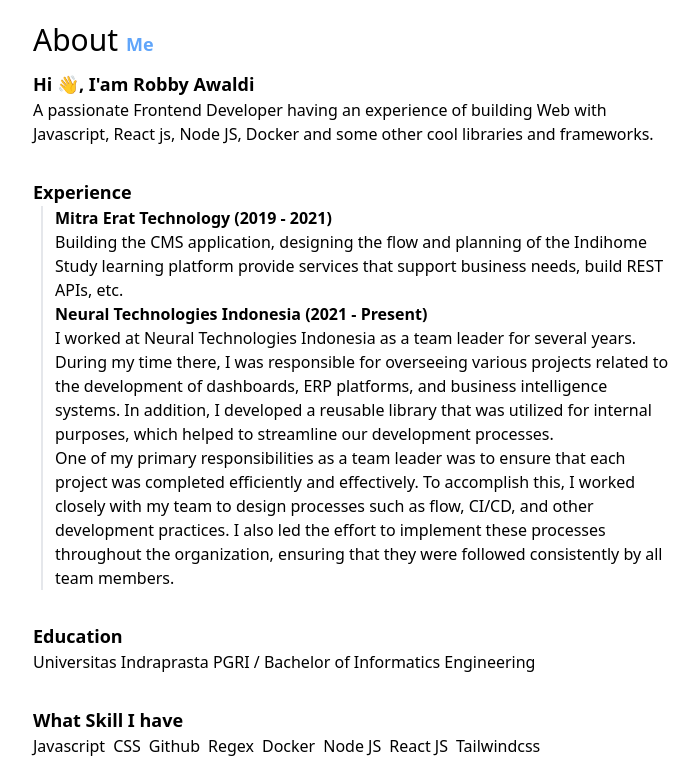
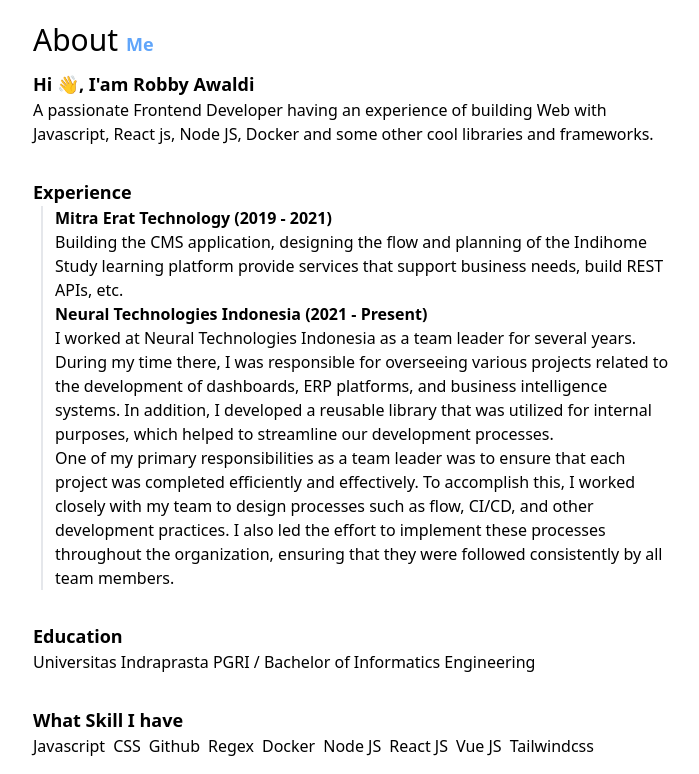
Before and after one commit to robbyawaldi/resume, a Svelte app: page / in a window 1280 px wide. Shown: the part 218-992 px from the top of the page, without its empty margins (287-986 px from the left). Built offline with nearby package versions, Linux system fonts and the light colour scheme.

Commit message:
Update App.svelte

```diff
--- a/src/App.svelte
+++ b/src/App.svelte
@@ -69,6 +69,7 @@
       <span class="chip">Docker</span>
       <span class="chip">Node JS</span>
       <span class="chip">React JS</span>
+      <span class="chip">Vue JS</span>
       <span class="chip">Tailwindcss</span>
     </div>
   </div>
```
